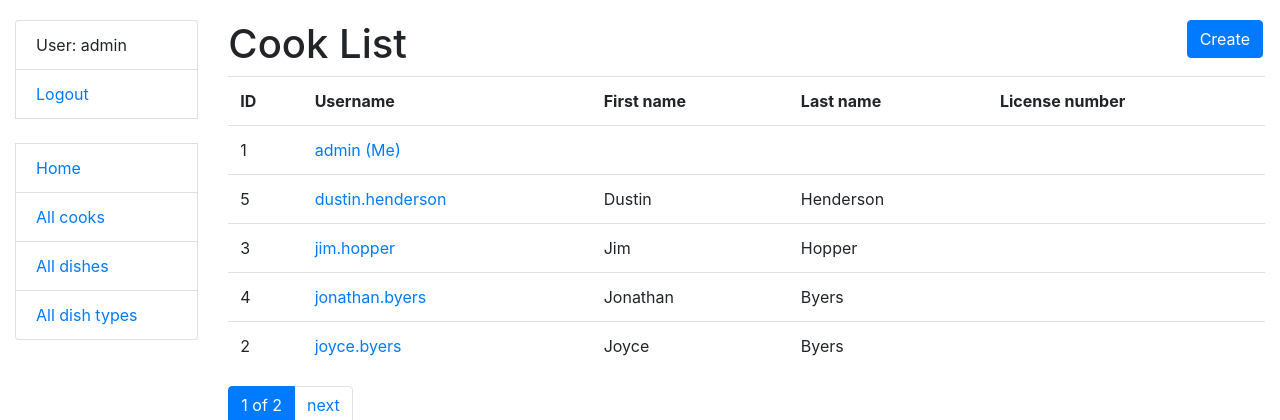
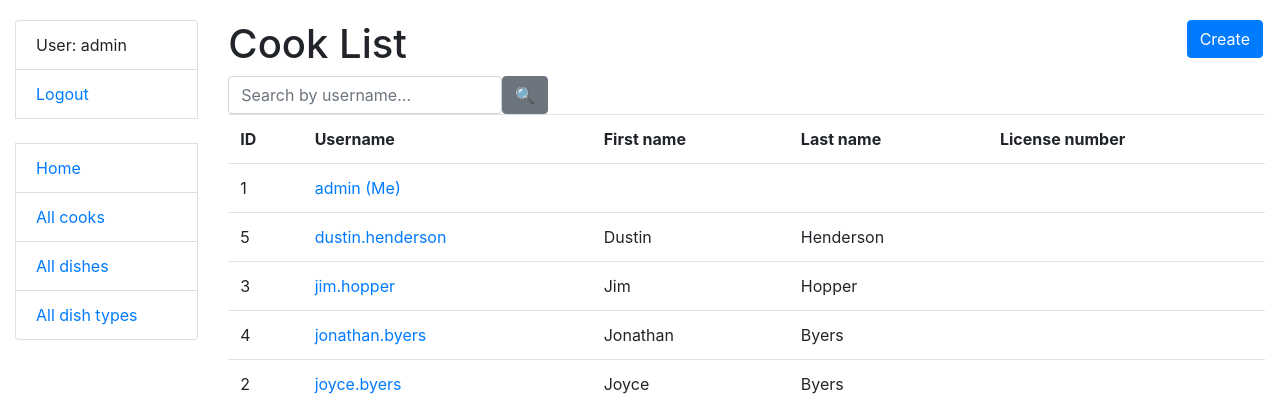
Before and after one commit to U-Ra-All/restaurant_kitchen_service, a Django app: page /cooks/ in a window 1280 px wide. Shown: the top 420 px of the page. Run offline with Django 4.2, Linux system fonts and the light colour scheme; a user stored in the database is signed in; data comes from the database, SQL or seed files in the repository; both versions use the stored data as it was after the commit; some libraries are stand-ins or nearby versions.

Commit message:
Implement search feature

```diff
--- a/kitchen/forms.py
+++ b/kitchen/forms.py
@@ -45,3 +45,30 @@
         )
 
     return years_of_experience
+
+
+class CookSearchForm(forms.Form):
+    username_ = forms.CharField(
+        max_length=255,
+        required=False,
+        label="",
+        widget=forms.TextInput(attrs={"placeholder": "Search by username..."})
+    )
+
+
+class DishSearchForm(forms.Form):
+    name = forms.CharField(
+        max_length=255,
+        required=False,
+        label="",
+        widget=forms.TextInput(attrs={"placeholder": "Search by dish name..."})
+    )
+
+
+class DishTypeSearchForm(forms.Form):
+    name = forms.CharField(
+        max_length=255,
+        required=False,
+        label="",
+        widget=forms.TextInput(attrs={"placeholder": "Search by dish type name..."})
+    )
--- a/kitchen/views.py
+++ b/kitchen/views.py
@@ -4,7 +4,7 @@
 from django.urls import reverse_lazy
 from django.views import generic
 
-from kitchen.forms import CookCreationForm, CookUpdatingForm
+from kitchen.forms import CookCreationForm, CookUpdatingForm, CookSearchForm, DishTypeSearchForm, DishSearchForm
 from kitchen.models import Cook, Dish, DishType
 
 
@@ -33,6 +33,27 @@
     model = Cook
     paginate_by = 5
 
+    def get_context_data(self, *, object_list=None, **kwargs):
+        context = super(CookListView, self).get_context_data(**kwargs)
+        username = self.request.GET.get("username_", "")
+
+        context["search_form"] = CookSearchForm(initial={
+            "username_": username
+        })
+
+        return context
+
+    def get_queryset(self):
+        queryset = Cook.objects.all()
+        form = CookSearchForm(self.request.GET)
+
+        if form.is_valid():
+            return queryset.filter(
+                username__icontains=form.cleaned_data["username_"]
+            )
+
+        return queryset
+
 
 class CookDetailView(LoginRequiredMixin, generic.DetailView):
     model = Cook
@@ -59,6 +80,27 @@
     paginate_by = 5
     template_name = "kitchen/dish_type_list.html"
     context_object_name = "dish_type_list"
+
+    def get_context_data(self, *, object_list=None, **kwargs):
+        context = super(DishTypeListView, self).get_context_data(**kwargs)
+        name = self.request.GET.get("name", "")
+
+        context["search_form"] = DishTypeSearchForm(initial={
+            "name": name
+        })
+
+        return context
+
+    def get_queryset(self):
+        queryset = DishType.objects.all()
+        form = DishTypeSearchForm(self.request.GET)
+
+        if form.is_valid():
+            return queryset.filter(
+                name__icontains=form.cleaned_data["name"]
+            )
+
+        return queryset
 
 
 class DishTypeDetailView(LoginRequiredMixin, generic.DetailView):
@@ -93,6 +135,28 @@
     model = Dish
     paginate_by = 5
 
+    def get_context_data(self, *, object_list=None, **kwargs):
+        context = super(DishListView, self).get_context_data(**kwargs)
+        name = self.request.GET.get("name", "")
+
+        context["search_form"] = DishSearchForm(initial={
+            "name": name
+        })
+
+        return context
+
+    def get_queryset(self):
+        queryset = Dish.objects.all()
+        form = DishSearchForm(self.request.GET)
+
+        if form.is_valid():
+            return queryset.filter(
+                name__icontains=form.cleaned_data["name"]
+            )
+
+        return queryset
+
+
 
 class DishDetailView(LoginRequiredMixin, generic.DetailView):
     model = Dish
--- /dev/null
+++ b/templates/includes/search_form.html
@@ -0,0 +1,13 @@
+{% load crispy_forms_filters %}
+<form
+    action=""
+    method="get"
+    class="form-inline"
+>
+  {{ search_form|crispy }}
+  <input
+      type="submit"
+      value="🔍"
+      class="btn btn-secondary"
+  >
+</form>
--- a/templates/kitchen/cook_list.html
+++ b/templates/kitchen/cook_list.html
@@ -6,6 +6,9 @@
           Create
       </a>
     </h1>
+
+    {% include "includes/search_form.html" %}
+
     {% if cook_list %}
       <table class="table">
         <tr>
--- a/templates/kitchen/dish_list.html
+++ b/templates/kitchen/dish_list.html
@@ -6,6 +6,9 @@
         Create
       </a>
     </h1>
+
+    {% include "includes/search_form.html" %}
+
     {% if dish_list %}
       <table class="table">
         <tr>
--- a/templates/kitchen/dish_type_list.html
+++ b/templates/kitchen/dish_type_list.html
@@ -6,6 +6,9 @@
         Create
       </a>
     </h1>
+
+    {% include "includes/search_form.html" %}
+
     {% if dish_type_list %}
       <table class="table">
         <tr>
```
Also changed, not shown: db.sqlite3.
